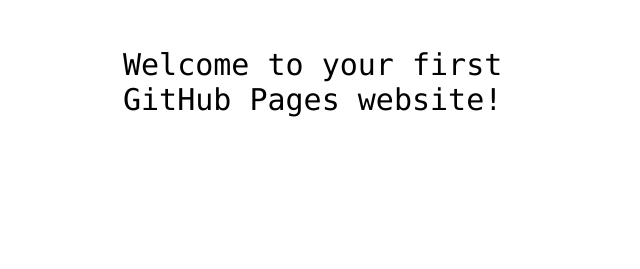
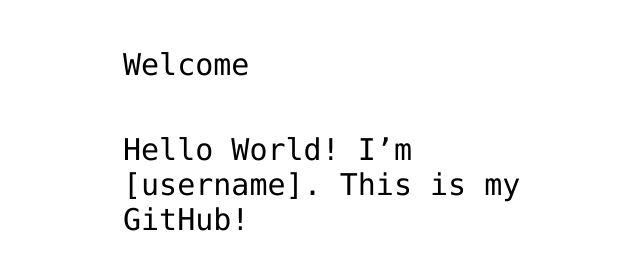
Before and after one commit to cpc74/cpc74.github.io, a plain HTML site: page index.html in a window 1280 px wide. Shown: the part 341-610 px from the top of the page, without its empty margins (317-957 px from the left). Drawn offline with Linux system fonts and the light colour scheme.

Commit message:
Update index.html

```diff
--- a/index.html
+++ b/index.html
@@ -12,7 +12,8 @@
 <img src="https://octodex.github.com/images/daftpunktocat-thomas.gif" id="octocat" alt="octocat-gif" />
 
 <!-- Change this code here by copy and pasting your template on line 15 -->
-<p>Welcome to your first GitHub Pages website!</p>
+<p>Welcome</p>
+<p>Hello World! I’m [username]. This is my GitHub!</p>
 
 </body>
 </html>
```
